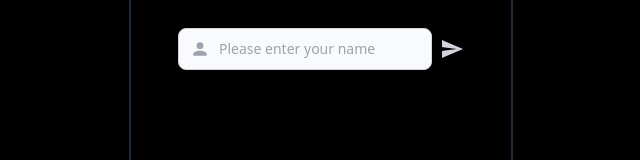
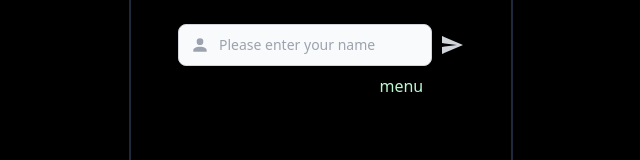
Before and after one commit to sir-george2500/employee_Time_Management_system_fontend, a Next.js app: page / in a window 1280 px wide. Both pictures are taken after a click on the button "Time In". Shown: the part 451-611 px from the top of the page, without its empty margins (319-959 px from the left). Built offline with nearby package versions, Linux system fonts and the light colour scheme.

Commit message:
added style for Input to increase the text size

```diff
--- a/components/Form.jsx
+++ b/components/Form.jsx
@@ -18,7 +18,7 @@ const Form = ({gobacktoMenu , text}) =>(
      </button>
 
     </div>
-    <p>Leave {text} | Go back to <button onClick={gobacktoMenu}>menu</button></p>
+    <p className='mt-2'>Leave {text} | Go back to <button className='text-green-200 hover:text-lg' onClick={gobacktoMenu}>menu</button></p>
     </>
 
     );
```
